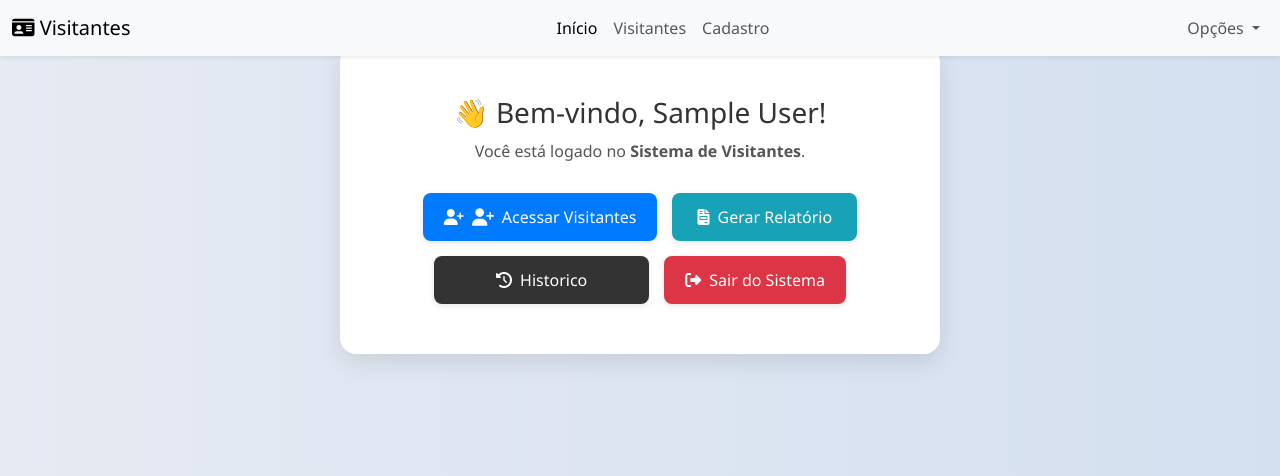
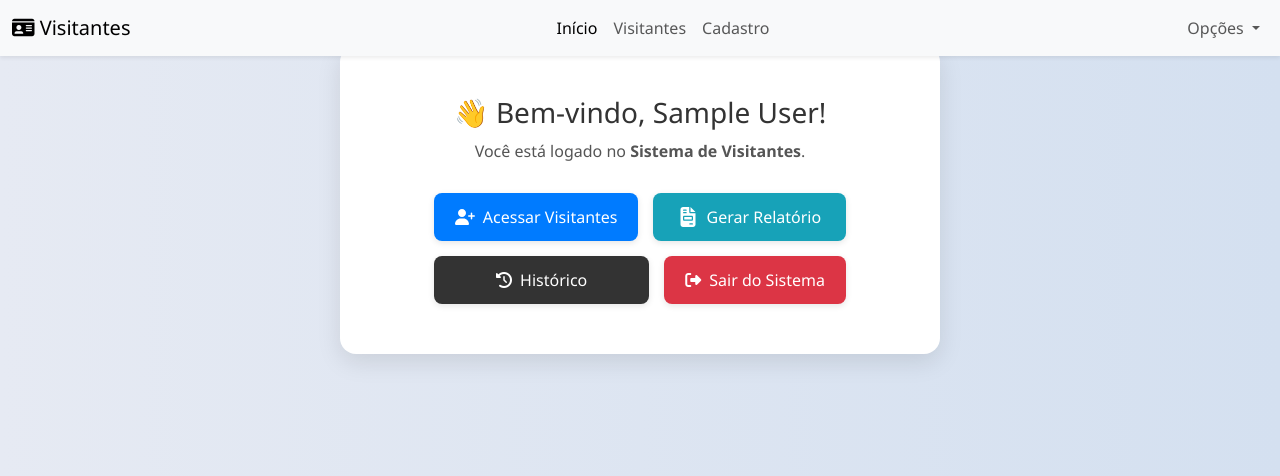
Before and after one commit to fagundes321/sistema-de-visitantes, a PHP site: page /pages/home.php in a window 1280 px wide. Shown: the top 476 px of the page. Run offline with PHP 8.4, Linux system fonts and the light colour scheme; the visitor is signed in with stand-in values (Sample User, id 1).

Commit message:
Adicionando os iCons

```diff
--- a/pages/home.php
+++ b/pages/home.php
@@ -11,12 +11,10 @@ require_once __DIR__ . ('/template/navbar.php');
 
     <div class="botoes-painel">
       <a href="visitantes.php" class="entrarcadastro">
-        <i class="fa-solid fa-user-plus"></i> <img src="/public/image/registrarVisitantes.svg" class="registrarVisitantes">  Acessar Visitantes
-
-
+        <img src="/public/image/registrarVisitantes.svg" class="iconRegistrarVisitantes"> Acessar Visitantes
       </a>
-      <a href="gerarRelatorio.php" class="botao-relatorio"><i class="fa-solid fa-file-invoice"></i> Gerar Relatório</a>
-      <a href="historico.php" class="botao-historico"><i class="fa-solid fa-clock-rotate-left"></i> Historico</a>
+      <a href="gerarRelatorio.php" class="botao-relatorio"><img src="/public/image/gerarRelatorio.svg" class="iconGerarRelatorio" alt=""> Gerar Relatório</a>
+      <a href="historico.php" class="botao-historico"><i class="fa-solid fa-clock-rotate-left"></i> Histórico</a>
       <a href="logout.php" class="sairsistema">
         <i class="fa-solid fa-right-from-bracket"></i>Sair do Sistema
       </a>
--- a/public/styles/home.css
+++ b/public/styles/home.css
@@ -74,11 +74,12 @@ body.home {
 }
 
 
-.registrarVisitantes {
+.iconRegistrarVisitantes,
+.iconGerarRelatorio {
 
 
-  width: 22px;
-  height: 22px;
+  width: 20px;
+  height: 20px;
 
 
 }
```
Also changed, not shown: public/image/gerarRelatorio.svg (added), public/image/historico.svg (added).
